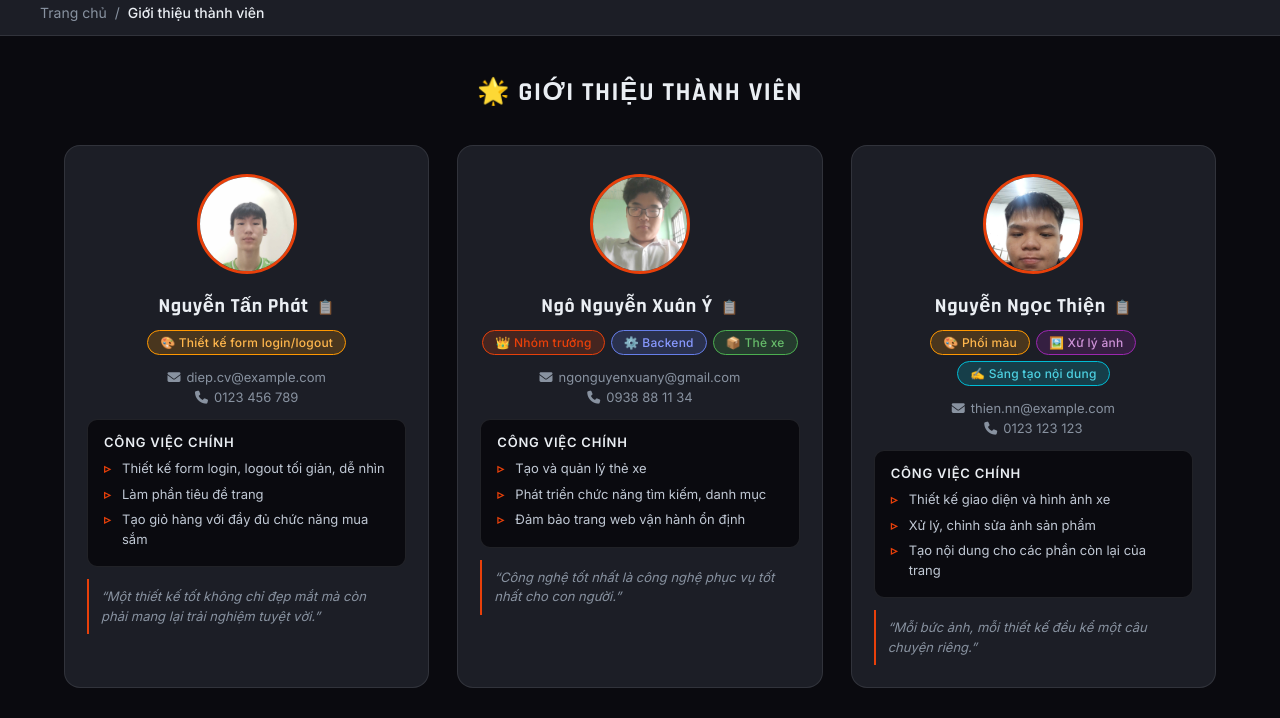
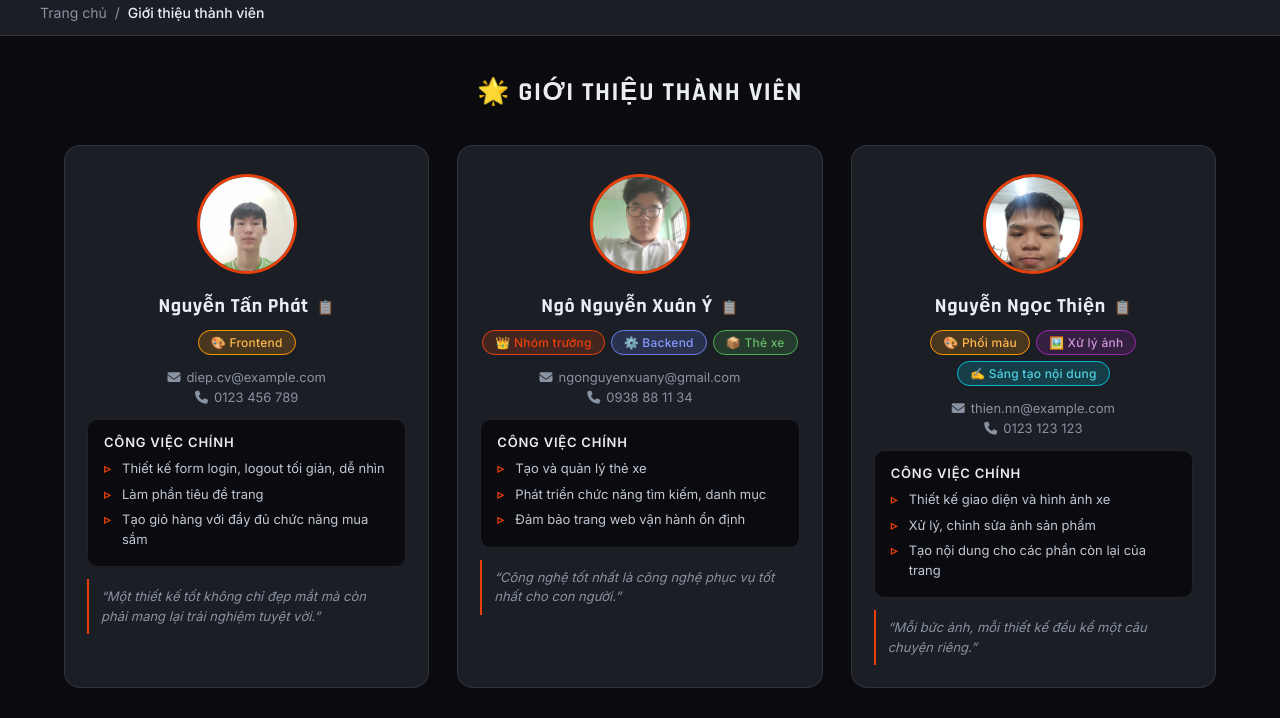
Before and after one commit to xuany2009/nhom10, a plain HTML site: page frontend/about-us.html in a window 1280 px wide. Shown: the part 82-800 px from the top of the page. Drawn offline with Linux system fonts and the light colour scheme.

Commit message:
Update about-us.html

```diff
--- a/frontend/about-us.html
+++ b/frontend/about-us.html
@@ -330,14 +330,14 @@
         <h2 class="section-title">🌟 GIỚI THIỆU THÀNH VIÊN</h2>
         <div class="members-grid">
 
-            <!-- Thành viên 1: Cao Văn Điệp -->
+            <!-- Thành viên 1: Nguyễn Tấn Phát -->
             <div class="member-card-compact" id="member-caodiep">
                 <div class="member-avatar">
                     <img src="./ảnh/phat.jpg" alt="Nguyễn Tấn Phát" onerror="this.src='./ảnh/default-avatar.jpg'">
                 </div>
                 <h3 class="member-name member-name-clickable">Nguyễn Tấn Phát</h3>
                 <div class="member-tags">
-                    <span class="tag design">🎨 Thiết kế form login/logout</span>
+                    <span class="tag design">🎨  Frontend</span>
                 </div>
                 <div class="member-contact">
                     <a href="mailto:diep.cv@example.com"><i class="fas fa-envelope"></i> diep.cv@example.com</a>
@@ -384,7 +384,7 @@
                 </blockquote>
             </div>
 
-            <!-- Thành viên 3: Nguyễn Ngọc Thiện -->
+            <!-- Thành viên 3: Âu Nguyên Khang -->
             <div class="member-card-compact" id="member-ngocthien">
                 <div class="member-avatar">
                     <img src="./ảnh/z7741961117348_14720128afc2b8284099db8c6459dfa6.jpg" alt="Âu Nguyên Khang" onerror="this.src='./ảnh/default-avatar.jpg'">
```
